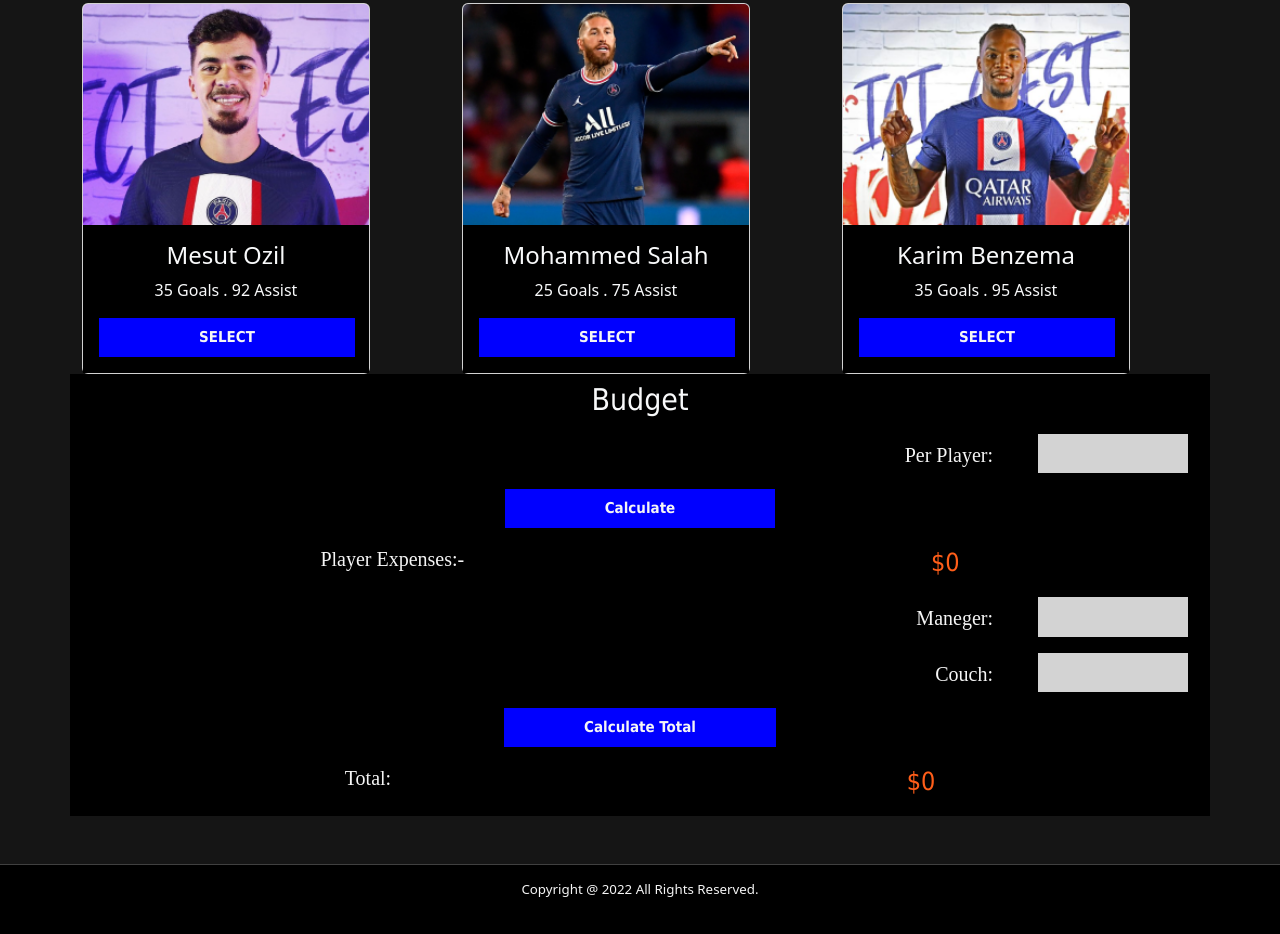
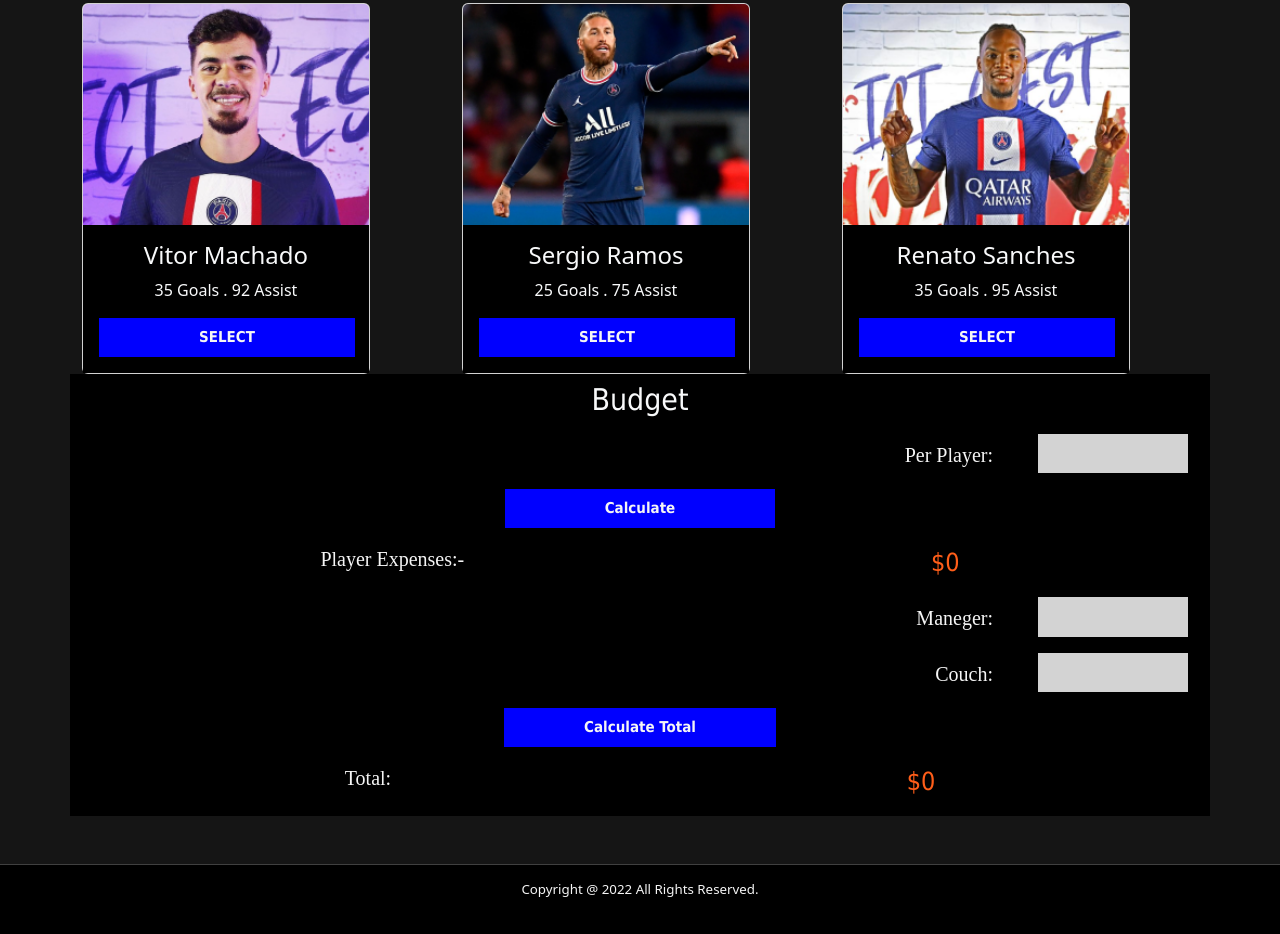
Before and after one commit to Mehedi62544Hasan/Assignment-5, a plain HTML site: page index.html in a window 1280 px wide. Shown: the part 944-1878 px from the top of the page. Drawn offline with nearby package versions, Linux system fonts and the light colour scheme.

Commit message:
finl commit

```diff
--- a/index.html
+++ b/index.html
@@ -80,7 +80,7 @@
                   <div class="card" style="width: 18rem;">
                       <img src="images/Rectangle 144 (3).png" class="card-img-top" alt="...">
                       <div class="card-body bg-black text-light">
-                        <h4 class="card-title">Mesut Ozil</h4>
+                        <h4 class="card-title">Vitor Machado</h4>
                         <p class="card-text">35 Goals . 92 Assist</p>
                         <button class="select-btn">SELECT</button>
                       </div>
@@ -90,7 +90,7 @@
                   <div class="card" style="width: 18rem;">
                       <img src="images/Rectangle 144 (4).png" class="card-img-top" alt="...">
                       <div class="card-body bg-black text-light">
-                        <h4 class="card-title">Mohammed Salah</h4>
+                        <h4 class="card-title">Sergio Ramos</h4>
                         <p class="card-text">25 Goals . 75 Assist</p>
                         <button class="select-btn">SELECT</button>
                       </div>
@@ -100,7 +100,7 @@
                   <div class="card" style="width: 18rem;">
                       <img src="images/Rectangle 144 (5).png" class="card-img-top" alt="...">
                       <div class="card-body bg-black text-light">
-                        <h4 class="card-title">Karim Benzema</h4>
+                        <h4 class="card-title">Renato Sanches</h4>
                         <p class="card-text">35 Goals   .   95 Assist</p>
                         <button class="select-btn">SELECT</button>
                       </div>
```
